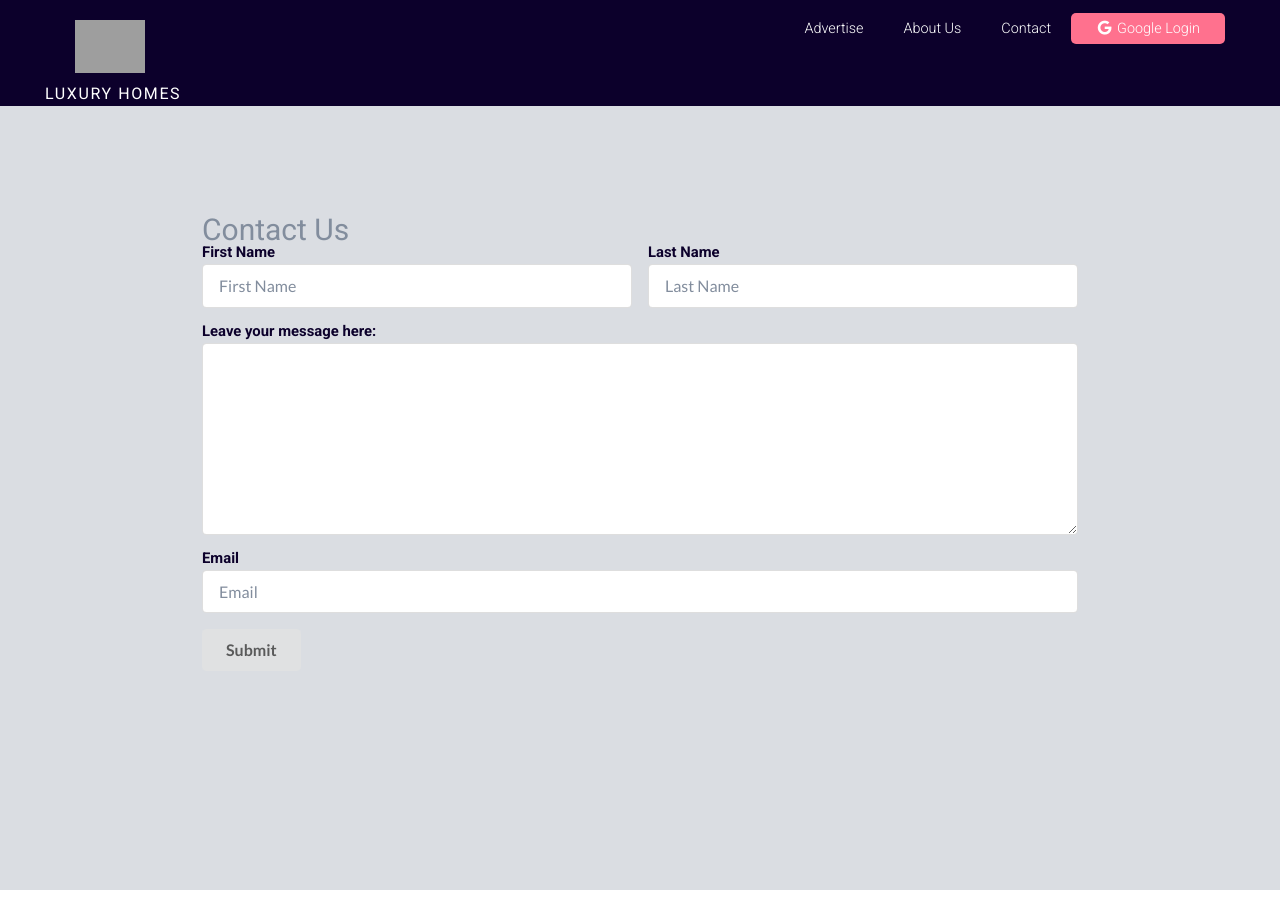
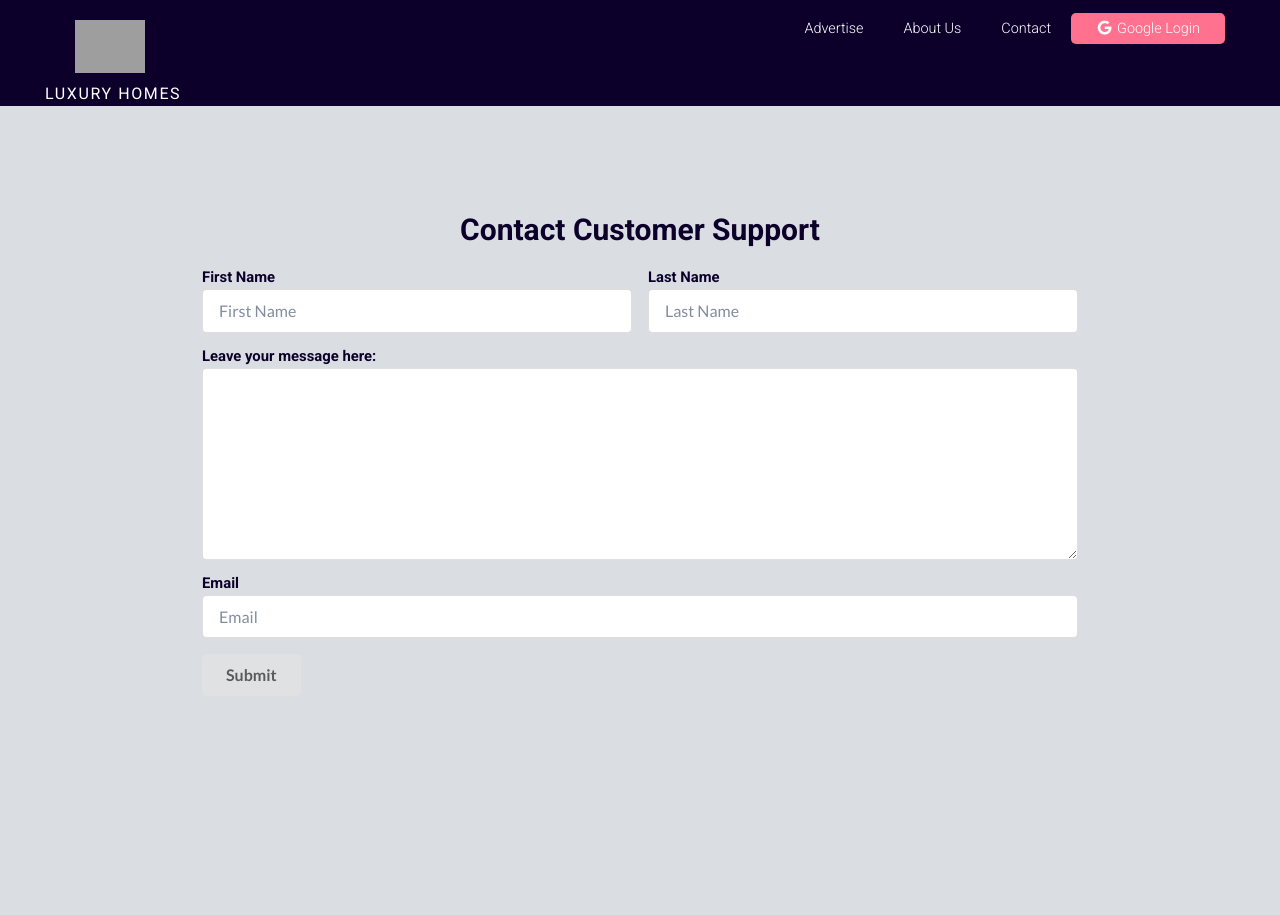
Before and after one commit to cwilso88/realestateappREACT, a React (Create React App) app: page /contact in a window 1280 px wide. Before the commit the page ends 890 px from the top, so only its background shows below. Built offline with nearby package versions, Linux system fonts and the light colour scheme; grey boxes are pictures that could not be loaded.

Commit message:
Updated more styling of the contact form

```diff
--- a/src/components/pages/Contact.js
+++ b/src/components/pages/Contact.js
@@ -7,7 +7,7 @@ class Login extends Component {
             <div className="ui middle aligned center aligned grid content-area" id="contact" style={{ backgroundColor: "#dadde2" }}>
                 <div className="ui container">
 			        <form className="ui form pad-top-30 pad-bottom-30">
-			            <h3 className="huge header inverted">Contact Us</h3>
+			            <h3 className="huge header inverted">Contact Customer Support</h3>
                         <div className="two fields">
                             <div className="field">
                                 <label>First Name</label>
--- a/src/sass/Contact.scss
+++ b/src/sass/Contact.scss
@@ -4,8 +4,11 @@
         margin: 10% 10% 20% 10%;
 
         h3 {
-            color: $darkgrey;
+            color: $darkpurple;
+            font-weight: bold;
             font-size: 30px;
+            padding-bottom: 25px;
+            text-align: center;
         }
         label {
             color: $darkpurple;
```
